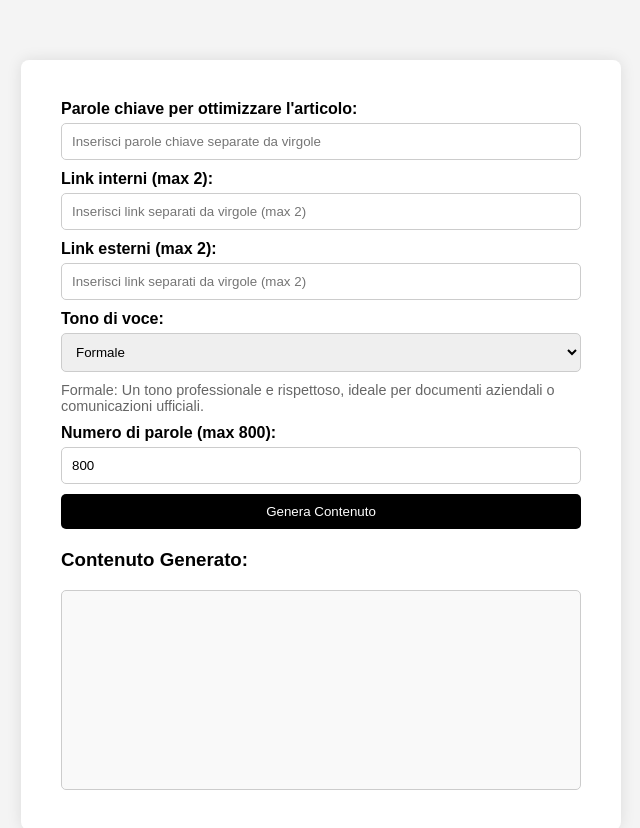
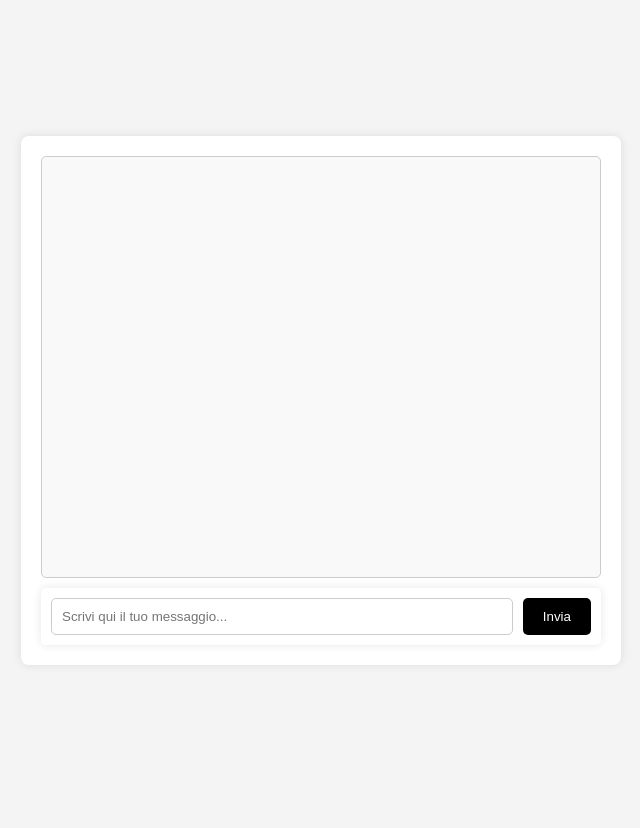
Before and after one commit to gatontini/amber-freelance, a website: page index.html in a window 1280 px wide. Shown: the whole page, without its empty margins (319-959 px from the left). After the commit the page ends 800 px from the top, so only its background shows below. Drawn offline with Linux system fonts and the light colour scheme.

Commit message:
Update index.html
Update to single assistant

```diff
--- a/index.html
+++ b/index.html
@@ -3,7 +3,7 @@
 <head>
     <meta charset="UTF-8">
     <meta name="viewport" content="width=device-width, initial-scale=1.0">
-    <title>Amber Freelance Assistant</title>
+    <title>Amber - Il Tuo Assistente Virtuale</title>
     <style>
         body {
             font-family: Arial, sans-serif;
@@ -13,132 +13,98 @@
             min-height: 100vh;
             margin: 0;
             background-color: #f4f4f4;
-            padding: 40px; /* Aggiunto padding extra per dare più spazio ai margini */
+            padding: 20px;
             box-sizing: border-box;
         }
-        #form-container {
+        #chat-container {
             width: 100%;
             max-width: 600px;
-            padding: 40px; /* Aumentato il padding per più spazio interno */
+            padding: 20px;
             background-color: white;
-            box-shadow: 0px 0px 15px rgba(0, 0, 0, 0.1);
+            box-shadow: 0px 0px 10px rgba(0, 0, 0, 0.1);
             box-sizing: border-box;
-            overflow-y: auto; /* Aggiunge uno scroll se necessario */
-            margin: 20px; /* Aggiunto margine extra per dare più spazio ai lati */
-            border-radius: 8px; /* Aggiunto border-radius per un effetto più morbido */
+            border-radius: 8px;
         }
-        label {
-            display: block;
-            margin-bottom: 5px;
-            font-weight: bold;
-        }
-        input, select, textarea {
-            width: 100%;
+        #messages {
+            height: 400px;
+            overflow-y: auto;
+            border: 1px solid #ccc;
             padding: 10px;
             margin-bottom: 10px;
+            background-color: #f9f9f9;
+            border-radius: 5px;
+        }
+        .message {
+            margin-bottom: 10px;
+        }
+        .message.user {
+            text-align: right;
+            color: blue;
+        }
+        .message.bot {
+            text-align: left;
+            color: green;
+        }
+        #user-input {
+            display: flex;
+            padding: 10px;
+            background-color: #fff;
+            border-radius: 5px;
+            box-shadow: 0px 0px 10px rgba(0, 0, 0, 0.1);
+        }
+        #userMessage {
+            flex: 1;
+            padding: 10px;
             border: 1px solid #ccc;
             border-radius: 5px;
-            box-sizing: border-box;
         }
-        button {
+        #sendButton {
             padding: 10px 20px;
             border: none;
             background-color: #000;
             color: white;
             cursor: pointer;
             border-radius: 5px;
-            width: 100%;
+            margin-left: 10px;
         }
-        button:hover {
+        #sendButton:hover {
             background-color: #333;
-        }
-        .tone-description {
-            font-size: 0.9em;
-            color: #666;
-            margin-bottom: 10px;
-        }
-        #output-container {
-            margin-top: 20px;
-        }
-        #output {
-            width: 100%;
-            padding: 10px;
-            border: 1px solid #ccc;
-            border-radius: 5px;
-            background-color: #f9f9f9;
-            min-height: 200px;
-            white-space: pre-wrap; /* Per preservare gli a capo */
-            box-sizing: border-box;
         }
     </style>
 </head>
 <body>
-    <div id="form-container">
-        <form id="content-form">
-            <label for="keywords">Parole chiave per ottimizzare l'articolo:</label>
-            <input type="text" id="keywords" placeholder="Inserisci parole chiave separate da virgole">
-
-            <label for="internal-links">Link interni (max 2):</label>
-            <input type="text" id="internal-links" placeholder="Inserisci link separati da virgole (max 2)">
-
-            <label for="external-links">Link esterni (max 2):</label>
-            <input type="text" id="external-links" placeholder="Inserisci link separati da virgole (max 2)">
-
-            <label for="tone">Tono di voce:</label>
-            <select id="tone">
-                <option value="formale">Formale</option>
-                <option value="informale">Informale</option>
-                <option value="amichevole">Amichevole</option>
-                <option value="professionale">Professionale</option>
-                <option value="persuasivo">Persuasivo</option>
-                <option value="educativo">Educativo</option>
-            </select>
-
-            <div class="tone-description" id="tone-description">
-                <!-- La descrizione del tono selezionato apparirà qui -->
-            </div>
-
-            <label for="word-count">Numero di parole (max 800):</label>
-            <input type="number" id="word-count" min="100" max="800" value="800">
-
-            <button type="submit">Genera Contenuto</button>
-        </form>
-
-        <!-- Spazio per la visione del testo generato -->
-        <div id="output-container">
-            <h3>Contenuto Generato:</h3>
-            <div id="output"></div>
+    <div id="chat-container">
+        <div id="messages"></div>
+        <div id="user-input">
+            <input type="text" id="userMessage" placeholder="Scrivi qui il tuo messaggio...">
+            <button id="sendButton">Invia</button>
         </div>
     </div>
 
     <script>
-        const toneDescriptions = {
-            "formale": "Formale: Un tono professionale e rispettoso, ideale per documenti aziendali o comunicazioni ufficiali.",
-            "informale": "Informale: Un tono più rilassato e amichevole, perfetto per social media o blog personali.",
-            "amichevole": "Amichevole: Un tono caldo e accogliente che invita al dialogo, utile per comunicazioni con i clienti.",
-            "professionale": "Professionale: Un tono che riflette competenza e affidabilità, adatto per comunicazioni aziendali.",
-            "persuasivo": "Persuasivo: Un tono che mira a convincere il lettore, ideale per testi di vendita o marketing.",
-            "educativo": "Educativo: Un tono chiaro e istruttivo, perfetto per articoli, guide, o tutorial."
-        };
+        const messagesContainer = document.getElementById('messages');
 
-        const toneSelect = document.getElementById('tone');
-        const toneDescription = document.getElementById('tone-description');
-        const output = document.getElementById('output');
-
-        toneSelect.addEventListener('change', function() {
-            toneDescription.textContent = toneDescriptions[this.value];
+        document.getElementById('sendButton').addEventListener('click', sendMessage);
+        document.getElementById('userMessage').addEventListener('keypress', function (e) {
+            if (e.key === 'Enter') {
+                sendMessage();
+            }
         });
 
-        document.getElementById('content-form').addEventListener('submit', async function(e) {
-            e.preventDefault();
-            const keywords = document.getElementById('keywords').value;
-            const internalLinks = document.getElementById('internal-links').value;
-            const externalLinks = document.getElementById('external-links').value;
-            const tone = document.getElementById('tone').value;
-            const wordCount = document.getElementById('word-count').value;
+        async function sendMessage() {
+            const userMessage = document.getElementById('userMessage').value;
+            if (!userMessage) return;
 
-            const userMessage = `Parole chiave: ${keywords}. Link interni: ${internalLinks}. Link esterni: ${externalLinks}. Tono di voce: ${tone}. Numero di parole: ${wordCount}.`;
+            // Aggiungi il messaggio dell'utente alla chat
+            const userMessageElement = document.createElement('div');
+            userMessageElement.className = 'message user';
+            userMessageElement.textContent = 'Tu: ' + userMessage;
+            messagesContainer.appendChild(userMessageElement);
 
+            // Svuota il campo di input
+            document.getElementById('userMessage').value = '';
+
+            // Chiamata all'API di GPT-4 per ottenere la risposta di Amber
             const response = await fetch('/.netlify/functions/amber', {
                 method: 'POST',
                 headers: {
@@ -148,13 +114,17 @@
             });
 
             const data = await response.json();
+            const botMessage = data.message;
 
-            // Visualizza il contenuto generato nell'elemento #output
-            output.textContent = data.message;
-        });
+            // Aggiungi il messaggio del bot alla chat
+            const botMessageElement = document.createElement('div');
+            botMessageElement.className = 'message bot';
+            botMessageElement.textContent = 'Amber: ' + botMessage;
+            messagesContainer.appendChild(botMessageElement);
 
-        // Imposta la descrizione iniziale del tono
-        toneDescription.textContent = toneDescriptions[toneSelect.value];
+            // Scorri fino in fondo alla chat
+            messagesContainer.scrollTop = messagesContainer.scrollHeight;
+        }
     </script>
 </body>
 </html>
```
